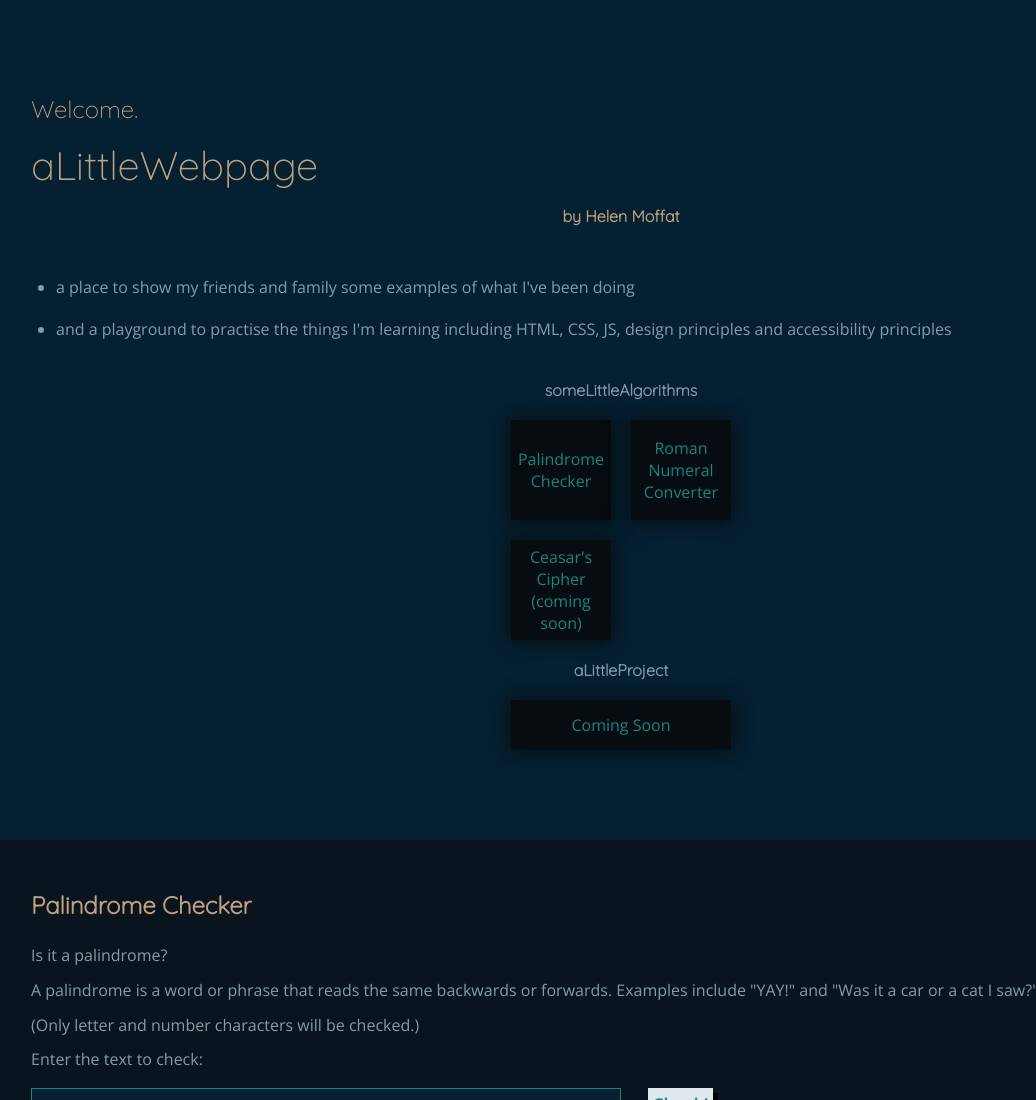
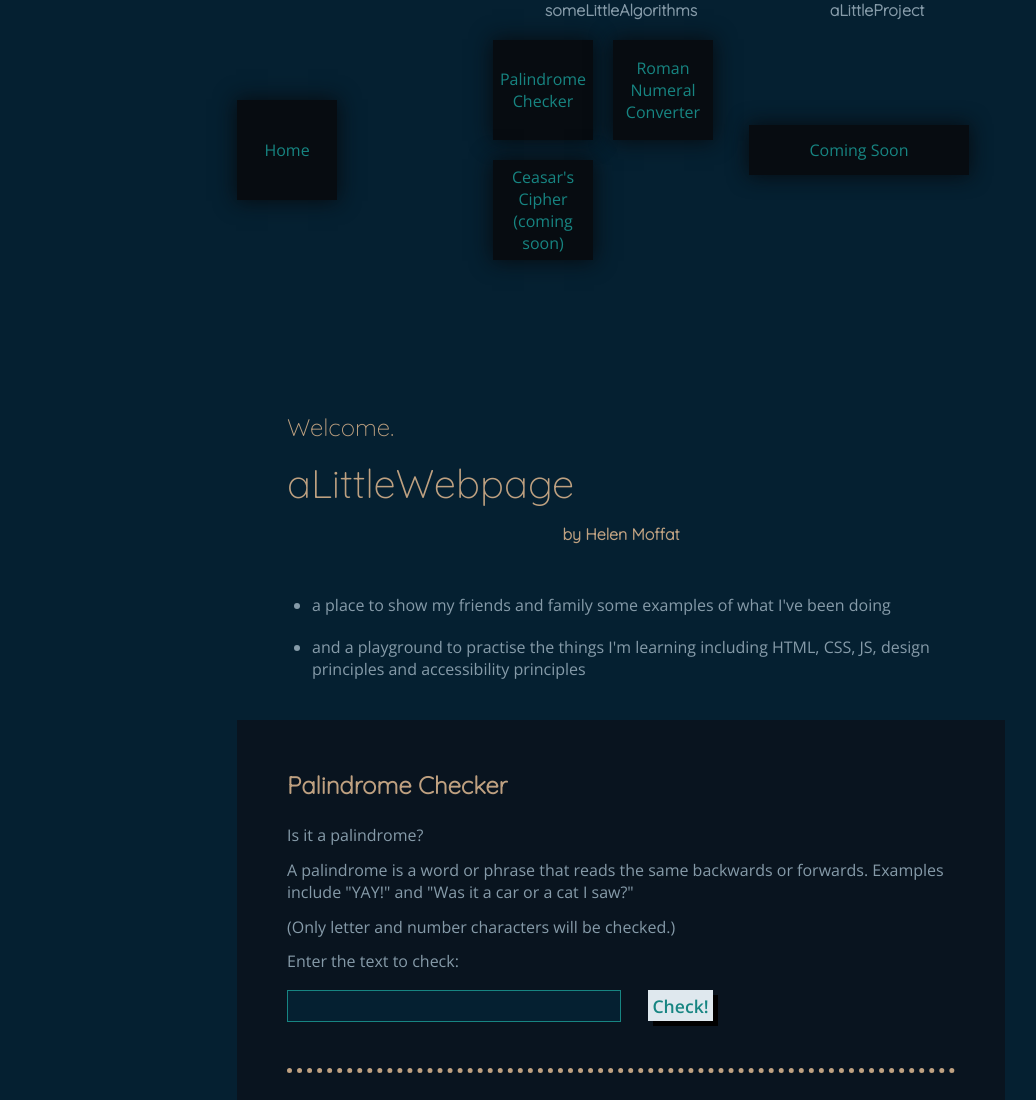
Before and after one commit to hMoffat/aLittleWebpage, a plain HTML site: page index.html in a window 1280 px wide. Shown: the top 1100 px of the page, without its empty margins (19-1055 px from the left). Drawn offline with nearby package versions, Linux system fonts and the light colour scheme.

Commit message:
Tweaks to nav in desktop view.

```diff
--- a/index.html
+++ b/index.html
@@ -46,13 +46,13 @@
         <li><a href="top"> Home </a></li>
       </ul>
       <!--- Show in ALL views-->
-      <h2>someLittleAlgorithms</h2>
+      <h2 class="h2-al">someLittleAlgorithms</h2>
       <ul class="nav-algorithms">
         <li><a href="#palindrome"> Palindrome Checker </a></li>
         <li><a href="#roman"> Roman Numeral Converter </a></li>
         <li>Ceasar's Cipher (coming soon)</li>
       </ul>
-      <h2>aLittleProject</h2>
+      <h2 class="h2-proj">aLittleProject</h2>
       <ul class="nav-project">
         <li>Coming Soon</li>
       </ul>
--- a/styles.css
+++ b/styles.css
@@ -472,18 +472,124 @@ img {
 
 /* --- DESKTOP ---*/
 
-/*
+
 @media (min-width: 768px) {
     body {
-        grid-template-columns: repeat(12, 1fr);
+        grid-template-columns: 20vw 10fr 20vw;
         row-gap: 20px;
         column-gap: 0px;
         grid-template-areas:
-            "nav header"
-            "nav header"
-            "nav main"
-            "nav footer";
-        grid-auto-rows: minmax(50vh, auto) minmax(50vh, auto) auto auto;
+            "nav nav nav"
+            ". header ."
+            ". main ."
+            "footer footer footer";
+        grid-auto-rows: minmax(150px, auto) minmax(50vh, auto) auto auto;
     }
+
+    /* -- nav contains ul .hidden, .ha-al, .nav-algorithms, .h2-proj, .nav-project --*/
+    nav {
+        z-index: 99;
+        display: grid;
+        width: 100vw;
+        grid-template-columns: 20vw 20vw 20vw 20vw 20vw;
+        grid-template-areas:
+            ". . h2-al h2-proj ."
+            ". home nav-al nav-proj ."
+        ;
+        padding: 0;
+
+
+
+
+    }
+
+    ul.hidden {
+        display: flex;
+        grid-area: home;
+    }
+
+    .h2-al {
+        grid-area: h2-al
+    }
+
+    .nav-algorithms {
+        grid-area: nav-al
+    }
+
+    .h2-proj {
+        grid-area: h2-proj
+    }
+
+    .nav-project {
+        grid-area: nav-proj
+    }
+
+
+/*
+    nav {
+        display: grid;
+        grid-template-columns: 1fr 3fr 3fr 3fr 1fr;
+        grid-template-rows: 50px auto;
+        position: fixed;
+        width: 100vw;
+        justify-items: start;
+        background-color: var(--dark-shade);
+        z-index: 99;
+    }
+
+    nav ul {
+        display: flex;
+        justify-content: start;
+
+
+    }
+
+*/
+    ul.hidden {
+        display: flex;
+    }
+
+        /*
+        grid-column: 2 / 3;
+        grid-row: 2 / 3;
+        justify-content: start;
+        width: auto;
+
+    }
+
+    .h2-al {
+        grid-column: 3 / 4;
+        grid-row: 1 / 2;
+
+    }
+
+    .h2-proj {
+        grid-column: 4 / 5;
+        grid-row: 1 / 2;
+    }
+
+    .nav-algorithms {
+        grid-column: 3 / 5;
+        grid-row: 2 / 3;
+    }
+
+    .nav-project {
+        grid-column: 4 / 5;
+        grid-row: 2 / 3;
+        width: 105px;
+    }
+
+    nav li {
+        background-color: var(--dark-shade);
+        box-shadow: none;
+        width: auto;
+
+    }
+
+    .hidden li {
+        width: auto;
+    }
+
 }
+
 */
```
